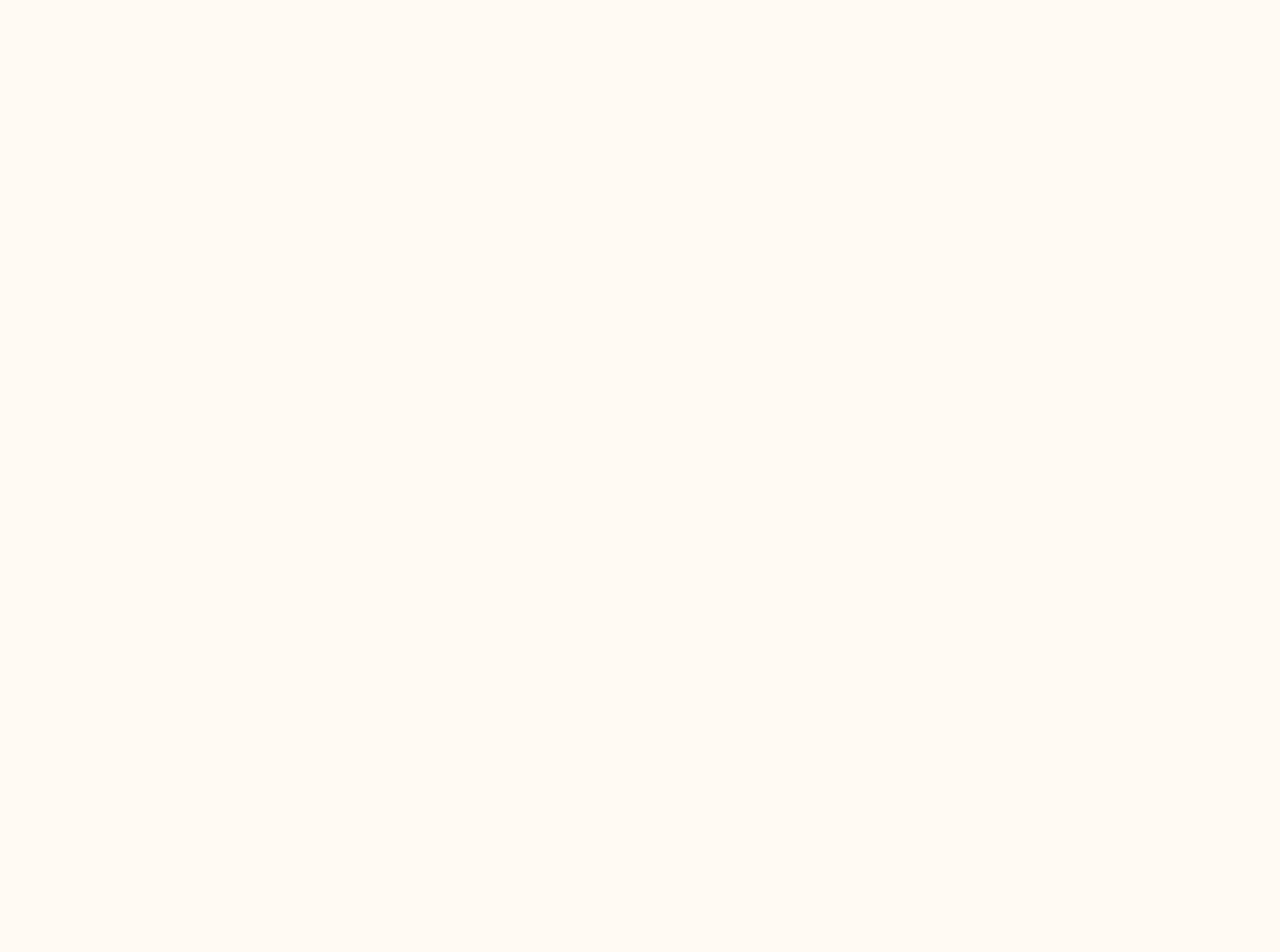
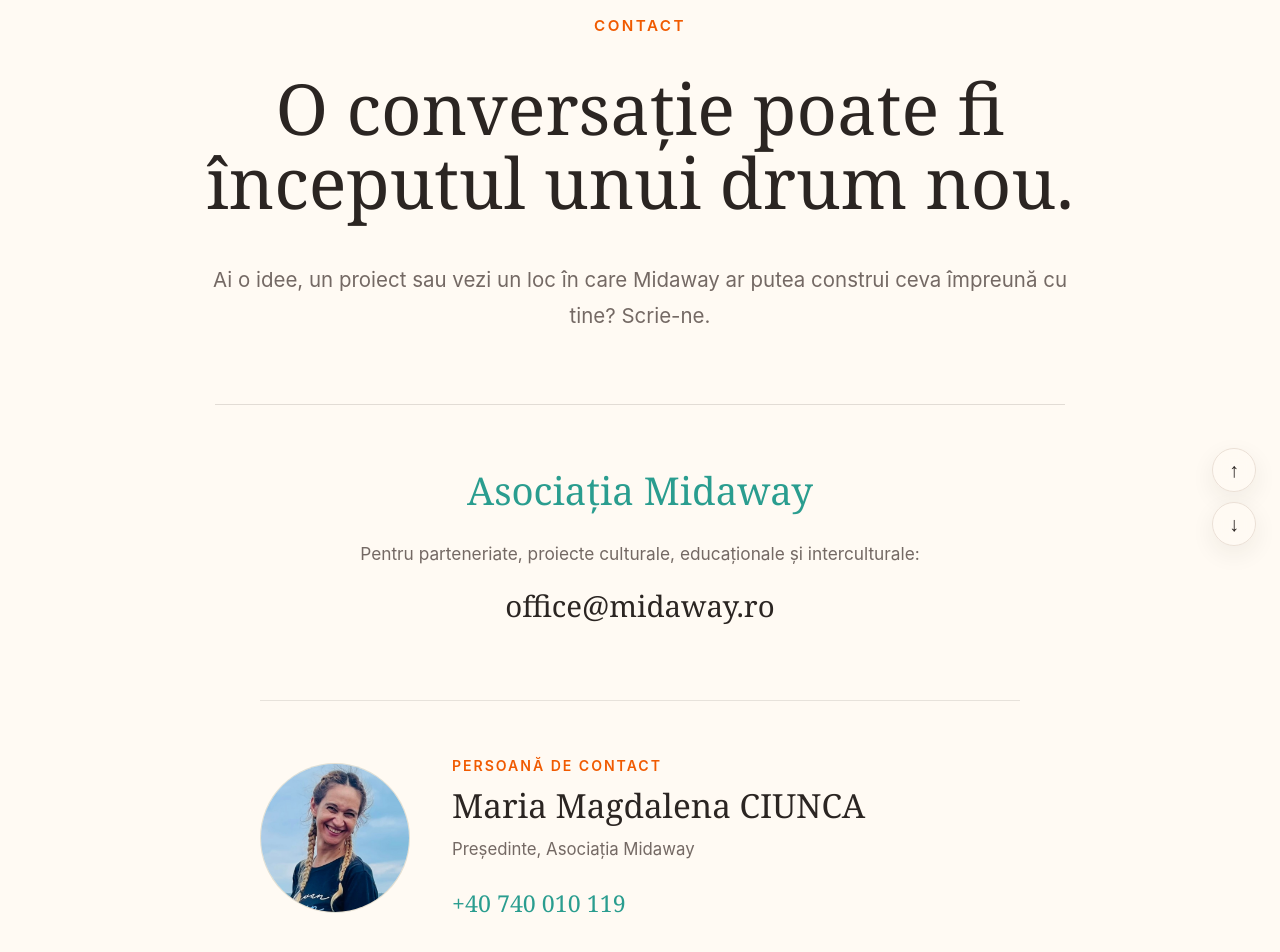
Before and after one commit to madiciunca-ship-it/midaway-association, a React (Vite) app: page /1/contact in a window 1280 px wide. Before the commit this address had no page. Shown: the part 226-1178 px from the top of the page. Before the commit the page ends 800 px from the top, so only its background shows below. Built offline with nearby package versions, Linux system fonts and the light colour scheme.

Commit message:
Add contact page and partnership updates

```diff
--- a/src/App.css
+++ b/src/App.css
@@ -1467,3 +1467,275 @@
   margin-right: auto;
   text-align: center;
 }
+
+/* =========================================================
+   CONTACT PAGE
+========================================================= */
+
+.contact-page {
+  background: var(--midaway-cream);
+}
+
+.contact-hero {
+  min-height: calc(100vh - 130px);
+  display: flex;
+  align-items: center;
+  padding: 110px 40px 130px;
+}
+
+.contact-inner {
+  width: 100%;
+  max-width: 1180px;
+  margin: 0 auto;
+  text-align: center;
+}
+
+.contact-divider {
+  width: 34px;
+  height: 3px;
+  margin: 0 auto 28px;
+  border-radius: 999px;
+  background: var(--midaway-gold);
+}
+
+.contact-eyebrow {
+  margin: 0 0 34px;
+  color: #f05a00;
+  font-size: 0.95rem;
+  font-weight: 600;
+  letter-spacing: 0.16em;
+  text-transform: uppercase;
+}
+
+.contact-title {
+  max-width: 1050px;
+  margin: 0 auto 42px;
+  font-family: Georgia, "Times New Roman", serif;
+  font-size: clamp(3rem, 5.5vw, 5.6rem);
+  font-weight: 400;
+  line-height: 1.05;
+  color: var(--midaway-ink);
+}
+
+.contact-intro {
+  max-width: 900px;
+  margin: 0 auto 70px;
+  font-size: clamp(1.15rem, 1.6vw, 1.45rem);
+  line-height: 1.75;
+  color: var(--midaway-muted);
+}
+
+.contact-details {
+  max-width: 850px;
+  margin: 0 auto;
+  padding-top: 55px;
+  border-top: 1px solid rgba(60, 50, 45, 0.15);
+}
+
+.contact-label {
+  margin: 0 0 18px;
+  font-family: Georgia, "Times New Roman", serif;
+  font-size: clamp(1.8rem, 3vw, 2.6rem);
+  color: var(--midaway-teal);
+}
+
+.contact-description {
+  margin: 0 auto 14px;
+  font-size: 1.08rem;
+  line-height: 1.7;
+  color: var(--midaway-muted);
+}
+
+.contact-email {
+  display: inline-block;
+  color: var(--midaway-ink);
+  font-family: Georgia, "Times New Roman", serif;
+  font-size: clamp(1.45rem, 2.3vw, 2rem);
+  text-decoration: none;
+  transition: color 0.2s ease;
+}
+
+.contact-email:hover {
+  color: var(--midaway-teal);
+}
+
+.contact-publishing {
+  margin-top: 50px;
+  padding-top: 45px;
+  border-top: 1px solid rgba(60, 50, 45, 0.12);
+}
+
+.contact-email-secondary {
+  color: var(--midaway-teal);
+}
+
+
+/* CONTACT — MOBILE */
+
+@media (max-width: 768px) {
+  .contact-hero {
+    min-height: auto;
+    padding: 80px 24px 100px;
+  }
+
+  .contact-eyebrow {
+    margin-bottom: 26px;
+  }
+
+  .contact-title {
+    font-size: clamp(2.7rem, 12vw, 4rem);
+    margin-bottom: 32px;
+  }
+
+  .contact-intro {
+    margin-bottom: 50px;
+    font-size: 1.08rem;
+    line-height: 1.65;
+  }
+
+  .contact-details {
+    padding-top: 42px;
+  }
+
+  .contact-label {
+    font-size: 2rem;
+  }
+
+  .contact-description {
+    font-size: 1rem;
+  }
+
+  .contact-email {
+    font-size: 1.45rem;
+    overflow-wrap: anywhere;
+  }
+
+  .contact-publishing {
+    margin-top: 40px;
+    padding-top: 38px;
+  }
+}
+
+/* =========================================================
+   CONTACT PERSON
+========================================================= */
+
+.contact-person {
+  max-width: 760px;
+  margin: 70px auto 0;
+  padding-top: 54px;
+  border-top: 1px solid rgba(60, 50, 45, 0.12);
+
+  display: grid;
+  grid-template-columns: 150px 1fr;
+  gap: 42px;
+  align-items: center;
+
+  text-align: left;
+}
+
+.contact-person-photo {
+  width: 150px;
+  height: 150px;
+
+  border-radius: 50%;
+  overflow: hidden;
+
+  background:
+    linear-gradient(
+      145deg,
+      rgba(42, 157, 143, 0.08),
+      rgba(212, 160, 23, 0.08)
+    );
+
+  border: 1px solid rgba(60, 50, 45, 0.10);
+}
+
+.contact-person-photo img {
+  display: block;
+  width: 100%;
+  height: 100%;
+  object-fit: cover;
+}
+
+.contact-person-label {
+  margin: 0 0 10px;
+
+  color: var(--midaway-orange);
+  font-size: 0.88rem;
+  font-weight: 600;
+  letter-spacing: 0.14em;
+  text-transform: uppercase;
+}
+
+.contact-person-name {
+  margin: 0 0 12px;
+
+  font-family: Georgia, "Times New Roman", serif;
+  font-size: clamp(2rem, 2.6vw, 2.55rem);
+  font-weight: 400;
+  line-height: 1.1;
+
+  color: var(--midaway-ink);
+}
+
+.contact-person-role {
+  margin: 0 0 22px;
+
+  font-size: 1.05rem;
+  line-height: 1.6;
+
+  color: var(--midaway-muted);
+}
+
+.contact-person-phone {
+  display: inline-block;
+
+  color: var(--midaway-teal);
+  font-family: Georgia, "Times New Roman", serif;
+  font-size: 1.45rem;
+
+  text-decoration: none;
+
+  transition:
+    color 0.2s ease,
+    transform 0.2s ease;
+}
+
+.contact-person-phone:hover {
+  color: var(--midaway-orange);
+  transform: translateY(-1px);
+}
+
+
+/* CONTACT PERSON — MOBILE */
+
+@media (max-width: 768px) {
+  .contact-person {
+    margin-top: 54px;
+    padding-top: 42px;
+
+    grid-template-columns: 1fr;
+    gap: 24px;
+
+    text-align: center;
+  }
+
+  .contact-person-photo {
+    width: 120px;
+    height: 120px;
+    margin: 0 auto;
+  }
+
+  .contact-person-name {
+    font-size: 2rem;
+  }
+
+  .contact-person-role {
+    font-size: 1rem;
+  }
+
+  .contact-person-phone {
+    font-size: 1.35rem;
+  }
+}
--- a/src/App.jsx
+++ b/src/App.jsx
@@ -10,6 +10,7 @@
 import ProjectsPage from "./pages/ProjectsPage.jsx";
 import GaudeamusPage from "./pages/GaudeamusPage.jsx";
 import PartnershipsPage from "./pages/PartnershipsPage.jsx";
+import ContactPage from "./pages/ContactPage.jsx";
 
 function App() {
   return (
@@ -48,6 +49,11 @@
             path="proiecte/gaudeamus"
             element={<GaudeamusPage />}
           />
+
+<Route
+  path="contact"
+  element={<ContactPage />}
+/>
         </Route>
       </Routes>
     </BrowserRouter>
--- a/src/components/Header.jsx
+++ b/src/components/Header.jsx
@@ -53,6 +53,10 @@
 
           <a href={`/${lang}/parteneriate`}>
   {lang === "ro" ? "Parteneriate" : "Partnerships"}
+</a>
+
+<a href={`/${lang}/contact`}>
+  {lang === "ro" ? "Contact" : "Contact"}
 </a>
         </nav>
 
@@ -116,6 +120,13 @@
 >
   {lang === "ro" ? "Parteneriate" : "Partnerships"}
 </a>
+
+<a
+  href={`/${lang}/contact`}
+  onClick={() => setMenuOpen(false)}
+>
+  Contact
+</a>
         </nav>
       )}
     </>
--- /dev/null
+++ b/src/pages/ContactPage.jsx
@@ -0,0 +1,151 @@
+import { useParams } from "react-router-dom";
+import Seo from "../components/Seo.jsx";
+
+const contactContent = {
+  ro: {
+    eyebrow: "Contact",
+
+    title:
+      "O conversație poate fi începutul unui drum nou.",
+
+    intro:
+      "Ai o idee, un proiect sau vezi un loc în care Midaway ar putea construi ceva împreună cu tine? Scrie-ne.",
+
+    associationLabel: "Asociația Midaway",
+
+    associationText:
+      "Pentru parteneriate, proiecte culturale, educaționale și interculturale:",
+
+    associationEmail: "office@midaway.ro",
+
+    contactPersonLabel: "Persoană de contact",
+
+contactPersonName: "Maria Magdalena CIUNCA",
+
+contactPersonRole:
+  "Președinte, Asociația Midaway",
+
+contactPersonPhone: "+40 740 010 119",
+  },
+
+  en: {
+    eyebrow: "Contact",
+
+    title:
+      "A conversation can be the beginning of a new journey.",
+
+    intro:
+      "Have an idea, a project, or see an opportunity for Midaway to build something together with you? Write to us.",
+
+    associationLabel: "Midaway Association",
+
+    associationText:
+      "For partnerships and cultural, educational or intercultural projects:",
+
+    associationEmail: "office@midaway.ro",
+
+    contactPersonLabel: "Contact person",
+
+contactPersonName: "NUMELE TĂU",
+
+contactPersonRole:
+  "President, Midaway Association",
+
+contactPersonPhone: "+40 740 010 119",
+  },
+};
+
+function ContactPage() {
+  const { lang = "ro" } = useParams();
+  const t =
+    contactContent[lang] ||
+    contactContent.ro;
+
+  return (
+    <>
+      <Seo
+        lang={lang}
+        path="/contact"
+        title={
+          lang === "ro"
+            ? "Contact | Asociația Midaway"
+            : "Contact | Midaway Association"
+        }
+        description={
+          lang === "ro"
+            ? "Contactează Asociația Midaway pentru parteneriate și proiecte culturale, educaționale și interculturale."
+            : "Contact Midaway Association for partnerships and cultural, educational and intercultural projects."
+        }
+      />
+
+      <main className="contact-page">
+        <section className="contact-hero">
+          <div className="contact-inner">
+            <div className="contact-divider" />
+
+            <p className="contact-eyebrow">
+              {t.eyebrow}
+            </p>
+
+            <h1 className="contact-title">
+              {t.title}
+            </h1>
+
+            <p className="contact-intro">
+              {t.intro}
+            </p>
+
+            <div className="contact-details">
+              <p className="contact-label">
+                {t.associationLabel}
+              </p>
+
+              <p className="contact-description">
+                {t.associationText}
+              </p>
+
+              <a
+                className="contact-email"
+                href={`mailto:${t.associationEmail}`}
+              >
+                {t.associationEmail}
+              </a>
+
+              <div className="contact-person">
+              <div className="contact-person-photo">
+  <img
+    src="/images/maria-ciunca.jpg"
+    alt="Maria Magdalena Ciunca"
+  />
+</div>
+
+  <div className="contact-person-info">
+    <p className="contact-person-label">
+      {t.contactPersonLabel}
+    </p>
+
+    <h3 className="contact-person-name">
+      {t.contactPersonName}
+    </h3>
+
+    <p className="contact-person-role">
+      {t.contactPersonRole}
+    </p>
+
+    <a
+      className="contact-person-phone"
+      href="tel:+40740010119"
+    >
+      {t.contactPersonPhone}
+    </a>
+  </div>
+</div>
+            </div>
+          </div>
+        </section>
+      </main>
+    </>
+  );
+}
+
+export default ContactPage;
--- a/src/pages/PartnershipsPage.jsx
+++ b/src/pages/PartnershipsPage.jsx
@@ -1,4 +1,7 @@
-import { useParams } from "react-router-dom";
+import {
+  Link,
+  useParams,
+} from "react-router-dom";
 import Seo from "../components/Seo.jsx";
 
 const partnershipsContent = {
@@ -258,12 +261,12 @@
               {t.finalText}
             </p>
 
-            <a
-              className="primary-button"
-              href="mailto:office@midaway.ro"
-            >
-              {t.cta}
-            </a>
+            <Link
+  to={`/${lang}/contact`}
+  className="primary-button"
+>
+  {t.cta}
+</Link>
           </div>
         </section>
       </main>
```
Also changed, not shown: public/images/maria-ciunca.jpg (added).
